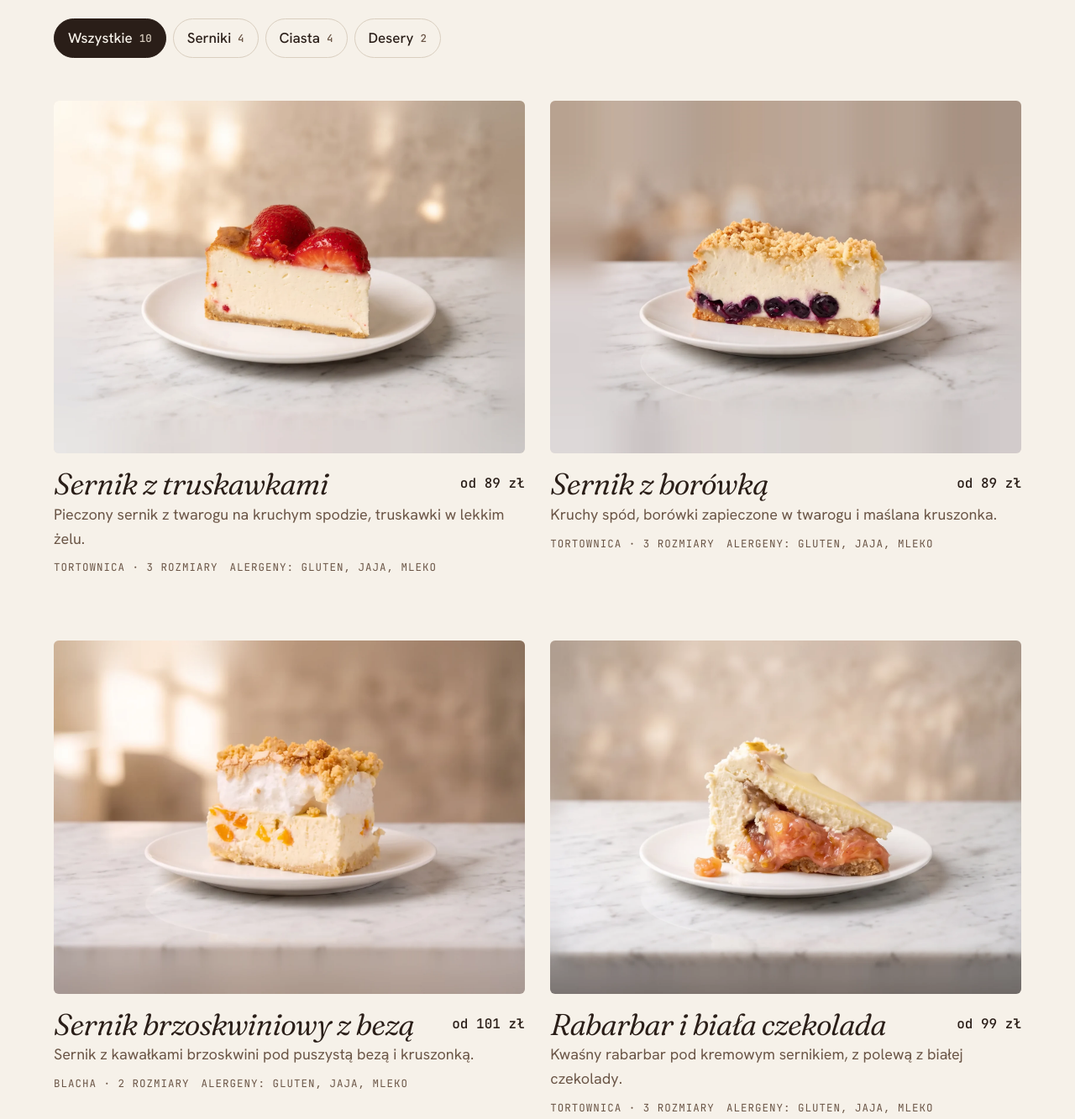
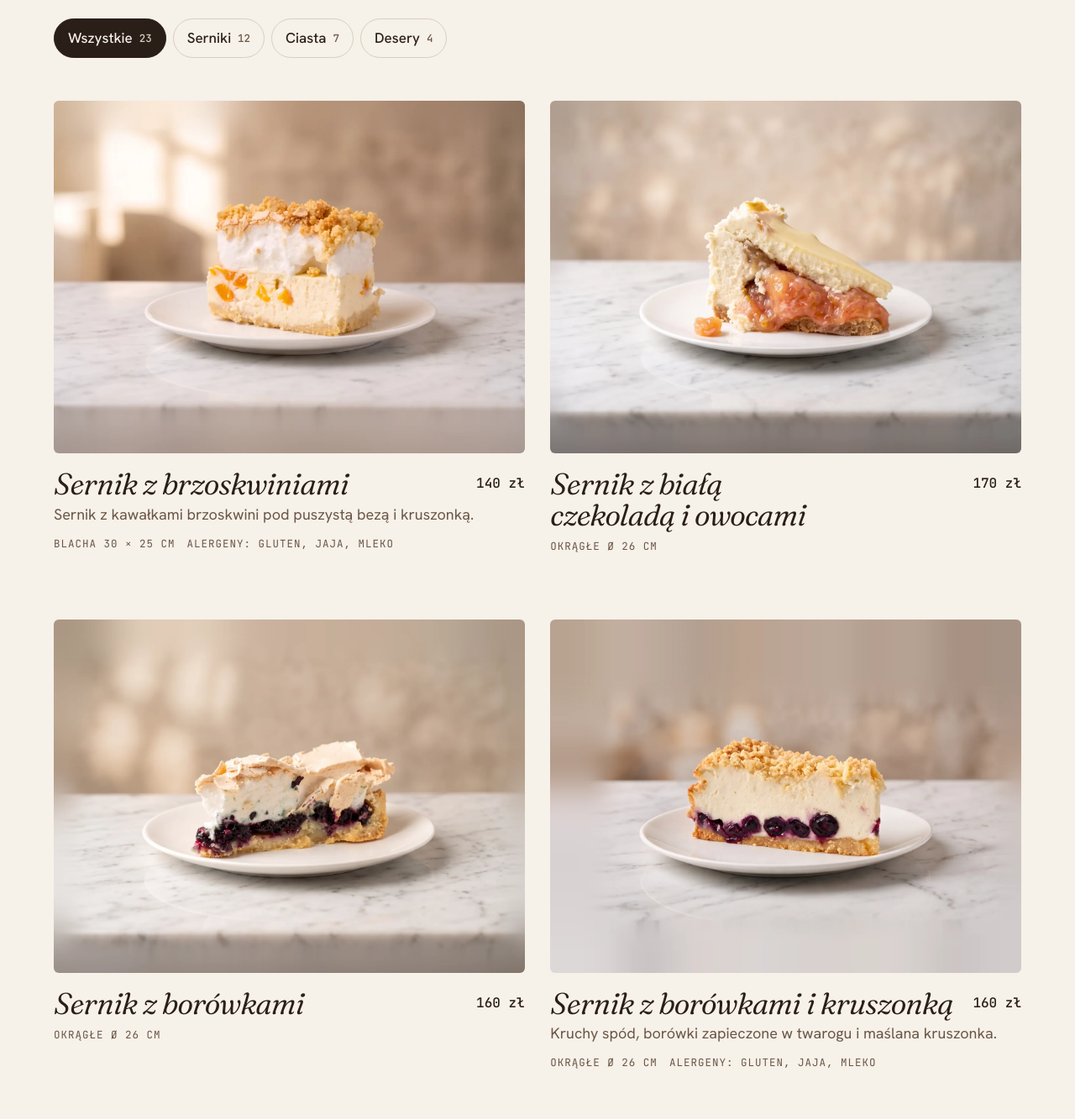
Before and after one commit to Yasiu81/kruszonka, a plain HTML site: page index.html in a window 1280 px wide. Shown: the part 3480-4813 px from the top of the page at 84% size. Drawn offline with Linux system fonts and the light colour scheme; a web font is replaced by a local one.

Commit message:
kruszonka nowa oferta

```diff
--- a/index.html
+++ b/index.html
@@ -309,6 +309,13 @@ p{margin:0}
 .sr{position:absolute;width:1px;height:1px;overflow:hidden;clip:rect(0 0 0 0);white-space:nowrap}
 .intro-strip{display:grid;grid-template-columns:1fr auto;gap:32px;align-items:end;padding-top:clamp(56px,8vw,110px)}
 @media (max-width:640px){.intro-strip{grid-template-columns:1fr}}
+/* --- brak zdjęcia / jeden rozmiar --- */
+.ci-ph{width:72px;height:72px;border-radius:6px;background:repeating-linear-gradient(135deg,#F2E9DB 0 8px,#EEE3D3 8px 9px);outline:1px dashed var(--line);outline-offset:-5px}
+.card-media{position:relative}
+.ph{position:absolute;inset:0;display:grid;place-items:center;text-align:center;padding:24px;background:repeating-linear-gradient(135deg,#F2E9DB 0 14px,#EEE3D3 14px 15px);color:var(--ink-2);outline:1.5px dashed var(--line);outline-offset:-14px}
+.ph span{font:500 15px var(--f-mono);text-transform:uppercase;letter-spacing:.08em}
+.one-size{display:flex;gap:14px;align-items:baseline;flex-wrap:wrap;border:1px solid var(--line);border-radius:10px;padding:14px 18px}
+.one-size b{font:400 22px var(--f-display)}.one-size span{color:var(--ink-2);flex:1}.one-size em{font:400 26px var(--f-display);font-style:normal}
 /* --- logo w łuku --- */
 .arch-media{background:linear-gradient(#E6DAC8,#D8CAB8)}
 .arch-media img{object-position:50% 0%}
@@ -488,29 +495,43 @@ p{margin:0}
 <script>
 (() => {
 const FORMS = {
-  tortownica: { label:'Tortownica', unit:'kawałek', sizes:[{l:'Ø 18 cm',p:'6–8 porcji',c:89},{l:'Ø 22 cm',p:'10–12 porcji',c:119},{l:'Ø 26 cm',p:'14–16 porcji',c:159}] },
-  blacha:     { label:'Blacha', unit:'kawałek', sizes:[{l:'½ blachy',p:'12 kawałków',c:95},{l:'Cała blacha',p:'24 kawałki · 25×36 cm',c:179}] },
-  pucharki:   { label:'Pucharki', unit:'pucharek', sizes:[{l:'4 pucharki',p:'po 150 g',c:56},{l:'6 pucharków',p:'po 150 g',c:82},{l:'12 pucharków',p:'po 150 g',c:156}] }
+  M: { label:'Blacha 30 × 25 cm', unit:'sztuka', sizes:[{l:'Blacha 30 × 25 cm',p:'całe ciasto'}] },
+  D: { label:'Blacha 36 × 25 cm', unit:'sztuka', sizes:[{l:'Blacha 36 × 25 cm',p:'całe ciasto'}] },
+  O: { label:'Okrągłe Ø 26 cm', unit:'sztuka', sizes:[{l:'Okrągłe Ø 26 cm',p:'całe ciasto'}] },
+  P: { label:'Deserek 115 ml', unit:'deserek', sizes:[{l:'Pojemnik 115 ml',p:'1 porcja'}] }
 };
 const FLAV = ['Słodycz','Kwasowość','Kremowość','Intensywność','Gorycz / palenie'];
 const CAKES = [
- {id:'truskawki',name:'Sernik z truskawkami',cat:'serniki',img:['sernik_truskaw'],form:'tortownica',adj:0,lead:2,line:'Pieczony sernik z twarogu na kruchym spodzie, truskawki w lekkim żelu.',layers:['Kruchy spód maślany','Sernik pieczony','Truskawki w żelu'],al:['gluten','jaja','mleko'],may:['orzechy'],n:[268,14.9,8.6,18.4,0.31],g:140,f:[3,3,4,2,1]},
- {id:'borowka',name:'Sernik z borówką',cat:'serniki',img:['sernik_borowka'],form:'tortownica',adj:0,lead:2,line:'Kruchy spód, borówki zapieczone w twarogu i maślana kruszonka.',layers:['Kruchy spód','Borówki','Sernik pieczony','Kruszonka maślana'],al:['gluten','jaja','mleko'],may:['orzechy'],n:[295,16.8,9.9,19.8,0.34],g:140,f:[3,2,4,3,1]},
- {id:'brzoskwinia',name:'Sernik brzoskwiniowy z bezą',cat:'serniki',img:['sernik_brzoskw'],form:'blacha',adj:6,lead:2,line:'Sernik z kawałkami brzoskwini pod puszystą bezą i kruszonką.',layers:['Kruchy spód','Sernik z brzoskwinią','Beza','Kruszonka'],al:['gluten','jaja','mleko'],may:['orzechy'],n:[288,13.2,7.8,23.1,0.29],g:150,f:[4,2,3,2,1]},
- {id:'rabarbar',name:'Rabarbar i biała czekolada',cat:'serniki',img:['rabarbar'],form:'tortownica',adj:10,lead:2,line:'Kwaśny rabarbar pod kremowym sernikiem, z polewą z białej czekolady.',layers:['Spód ciasteczkowy','Rabarbar duszony','Sernik','Polewa z białej czekolady'],al:['gluten','jaja','mleko'],may:['orzechy','soja'],n:[312,18.1,11.2,24.6,0.27],g:140,f:[4,4,4,3,1]},
- {id:'pszczolka',name:'Pszczółka',cat:'ciasta',img:['pszczolka2','pszczolka'],form:'blacha',adj:0,lead:2,line:'Kakaowy biszkopt, lekki mus śmietankowo-serowy i galaretka z brzoskwini.',layers:['Biszkopt kakaowy','Mus śmietankowo-serowy','Galaretka brzoskwiniowa'],al:['gluten','jaja','mleko'],may:['orzechy'],n:[236,12.4,7.6,21.2,0.18],g:130,f:[3,2,5,2,2]},
- {id:'malinowa',name:'Malinowa',cat:'ciasta',img:['malinowa'],form:'blacha',adj:4,lead:2,line:'Kruchy spód, maliny w galaretce, krem śmietankowy i chrupiąca beza.',layers:['Kruchy spód','Maliny w galaretce','Krem śmietankowy','Beza'],al:['gluten','jaja','mleko'],may:['orzechy'],n:[254,12.0,7.1,24.9,0.16],g:140,f:[4,4,3,3,1]},
- {id:'jagoda',name:'Jagoda pod bezą',cat:'ciasta',img:['sernik_jagoda'],form:'tortownica',adj:-4,lead:2,line:'Kruche ciasto, gęsta warstwa jagód i wysoka beza z przypieczonym wierzchem.',layers:['Kruche ciasto','Jagody','Beza'],al:['gluten','jaja','mleko'],may:['orzechy'],n:[279,11.4,6.8,27.3,0.21],g:140,f:[4,3,2,3,2]},
- {id:'galaretka',name:'Galaretka (witraż)',cat:'ciasta',img:['galaretka'],form:'tortownica',adj:-14,lead:1,line:'Kolorowe kostki galaretki zatopione w kremie śmietankowym.',layers:['Krem śmietankowy','Kostki galaretek owocowych'],al:['mleko'],may:[],n:[186,8.3,5.4,19.7,0.08],g:130,f:[4,2,4,2,1]},
- {id:'pannacotta',name:'Panna cotta mango–malina',cat:'desery',img:['panna_cotta'],form:'pucharki',adj:0,lead:1,line:'Waniliowa panna cotta, cienka warstwa malin i mus z mango.',layers:['Panna cotta waniliowa','Żel malinowy','Mus z mango'],al:['mleko'],may:[],n:[198,11.8,7.9,17.6,0.06],g:150,f:[3,3,5,3,1]},
- {id:'karmel',name:'Deserek karmelowy',cat:'desery',img:['deserek'],form:'pucharki',adj:0,lead:1,line:'Kruszonka z ciasteczek korzennych, krem serowy i galaretka karmelowa.',layers:['Kruszonka korzenna','Krem serowy','Galaretka karmelowa'],al:['gluten','mleko'],may:['orzechy'],n:[245,13.6,8.5,22.4,0.22],g:150,f:[4,1,4,4,2]}
+ {id:'brzoskwinia',name:'Sernik z brzoskwiniami',cat:'serniki',img:['sernik_brzoskw'],form:'M',price:140,lead:2,line:'Sernik z kawałkami brzoskwini pod puszystą bezą i kruszonką.',layers:['Kruchy spód','Sernik z brzoskwinią','Beza','Kruszonka'],al:['gluten','jaja','mleko'],may:['orzechy'],n:[288,13.2,7.8,23.1,0.29],g:150,f:[4,2,3,2,1]},
+ {id:'biala',name:'Sernik z białą czekoladą i owocami',cat:'serniki',img:['rabarbar', 'sernik_truskaw'],form:'O',price:170,lead:2},
+ {id:'jagoda',name:'Sernik z borówkami',cat:'serniki',img:['sernik_jagoda'],form:'O',price:160,lead:2},
+ {id:'borowka',name:'Sernik z borówkami i kruszonką',cat:'serniki',img:['sernik_borowka'],form:'O',price:160,lead:2,line:'Kruchy spód, borówki zapieczone w twarogu i maślana kruszonka.',layers:['Kruchy spód','Borówki','Sernik pieczony','Kruszonka maślana'],al:['gluten','jaja','mleko'],may:['orzechy'],n:[295,16.8,9.9,19.8,0.34],g:140,f:[3,2,4,3,1]},
+ {id:'pomaranczowy',name:'Sernik pomarańczowy',cat:'serniki',img:[],form:'O',price:160,lead:2},
+ {id:'baskijski_owoce',name:'Sernik baskijski z owocami lub pistacjowy',cat:'serniki',img:[],form:'O',price:180,lead:2},
+ {id:'baskijski',name:'Sernik baskijski',cat:'serniki',img:[],form:'O',price:160,lead:2},
+ {id:'krolewski',name:'Sernik królewski',cat:'serniki',img:[],form:'M',price:150,lead:2},
+ {id:'skubany',name:'Sernik skubany',cat:'serniki',img:['skubany'],form:'M',price:150,lead:2},
+ {id:'gotowany',name:'Sernik gotowany',cat:'serniki',img:[],form:'M',price:150,lead:2},
+ {id:'rosa',name:'Sernik rosa',cat:'serniki',img:['sernik_rosa'],form:'M',price:150,lead:2},
+ {id:'seromakowiec',name:'Seromakowiec',cat:'serniki',img:[],form:'M',price:150,lead:2},
+ {id:'pszczolka',name:'Pszczółka',cat:'ciasta',img:['pszczolka2', 'pszczolka'],form:'M',price:150,lead:2,line:'Kakaowy biszkopt, lekki mus śmietankowo-serowy i galaretka z brzoskwini.',layers:['Biszkopt kakaowy','Mus śmietankowo-serowy','Galaretka brzoskwiniowa'],al:['gluten','jaja','mleko'],may:['orzechy'],n:[236,12.4,7.6,21.2,0.18],g:130,f:[3,2,5,2,2]},
+ {id:'malinowa',name:'Malinowa chmurka',cat:'ciasta',img:['malinowa'],form:'M',price:170,lead:2,line:'Kruchy spód, maliny w galaretce, krem śmietankowy i chrupiąca beza.',layers:['Kruchy spód','Maliny w galaretce','Krem śmietankowy','Beza'],al:['gluten','jaja','mleko'],may:['orzechy'],n:[254,12.0,7.1,24.9,0.16],g:140,f:[4,4,3,3,1]},
+ {id:'szarlotka',name:'Szarlotka pod pierzynką',cat:'ciasta',img:['szarlotka'],form:'M',price:130,lead:2},
+ {id:'plesniak',name:'Pleśniak',cat:'ciasta',img:['plesniak'],form:'M',price:120,lead:2},
+ {id:'lesny',name:'Leśny mech',cat:'ciasta',img:[],form:'M',price:150,lead:2},
+ {id:'tarta',name:'Tarta cytrynowa',cat:'ciasta',img:[],form:'O',price:150,lead:2},
+ {id:'galaretka',name:'Galaretkowiec witraż',cat:'ciasta',img:['galaretka'],form:'O',price:100,lead:1,line:'Kolorowe kostki galaretki zatopione w kremie śmietankowym.',layers:['Krem śmietankowy','Kostki galaretek owocowych'],al:['mleko'],may:[],n:[186,8.3,5.4,19.7,0.08],g:130,f:[4,2,4,2,1]},
+ {id:'mini',name:'Deserek miniserniczek mango',cat:'desery',img:['deserek'],form:'P',price:10,lead:1},
+ {id:'pcmango',name:'Deserek panna cotta mango',cat:'desery',img:['panna_cotta'],form:'P',price:10,lead:1},
+ {id:'pctruskawka',name:'Deserek panna cotta truskawka',cat:'desery',img:[],form:'P',price:10,lead:1},
+ {id:'princessa',name:'Deserek princessa',cat:'desery',img:['princessa'],form:'P',price:10,lead:1},
 ];
 const CATS = [['wszystkie','Wszystkie'],['serniki','Serniki'],['ciasta','Ciasta'],['desery','Desery']];
 const $ = s => document.querySelector(s);
 const img = n => `img/${n}.webp`;
 const zl = v => `${v.toLocaleString('pl-PL')} zł`;
 const num = (v,d=1) => v.toLocaleString('pl-PL',{minimumFractionDigits:d,maximumFractionDigits:d});
-const price = (c,i) => FORMS[c.form].sizes[i].c + c.adj;
+const price = c => c.price;
 const leadTxt = d => d===1 ? '1 dzień' : `${d} dni`;
 const plural = (n,a,b,c) => n===1?a:(n%10>=2&&n%10<=4&&(n%100<10||n%100>=20)?b:c);
 const WD = ['nd','pn','wt','śr','cz','pt','sb'];
@@ -527,19 +548,18 @@ function renderFilters(){
 function renderGrid(){
   const list = CAKES.filter(c => filter==='wszystkie' || c.cat===filter);
   $('#grid').innerHTML = list.map((c,i) => {
-        const s = FORMS[c.form].sizes;
     return `<article class="card" tabindex="0" role="button" data-id="${c.id}" aria-label="${c.name} — otwórz kartę ciasta">
-      <div class="card-media"><img src="${img(c.img[0])}" alt="${c.name}" loading="lazy" decoding="async">
-        <div class="peek" aria-hidden="true">
+      <div class="card-media">${c.img.length?`<img src="${img(c.img[0])}" alt="${c.name}" loading="lazy" decoding="async">`:`<div class="ph"><span>Miejsce na zdjęcie</span></div>`}
+        ${c.n?`<div class="peek" aria-hidden="true">
           <div><div class="k">Energia</div><div class="v">${c.n[0]}<small>kcal</small></div></div>
           <div><div class="k">Cukry</div><div class="v">${num(c.n[3])}<small>g</small></div></div>
           <div><div class="k">Tłuszcz</div><div class="v">${num(c.n[1])}<small>g</small></div></div>
           <div class="fl">${c.f.slice(0,3).map((v,j)=>`<div class="bar">${FLAV[j]}<i style="--v:${v*20}%"></i></div>`).join('')}</div>
           <div class="al"><b>${c.al.join(' · ').toUpperCase()}</b><span>na 100 g · gotowe za ${leadTxt(c.lead)}</span></div>
-        </div>
+        </div>`:''}
       </div>
-      <div class="card-meta"><h3>${c.name}</h3><span class="price">od ${zl(price(c,0))}</span><p>${c.line}</p>
-        <div class="tags"><span class="mono">${FORMS[c.form].label} · ${s.length} ${plural(s.length,'rozmiar','rozmiary','rozmiarów')}</span><span class="mono">Alergeny: ${c.al.join(', ')}</span></div></div>
+      <div class="card-meta"><h3>${c.name}</h3><span class="price">${zl(c.price)}${c.form==='P'?' / szt.':''}</span>${c.line?`<p>${c.line}</p>`:''}
+        <div class="tags"><span class="mono">${FORMS[c.form].label}</span>${c.al?`<span class="mono">Alergeny: ${c.al.join(', ')}</span>`:''}</div></div>
     </article>`;
   }).join('');
 }
@@ -578,25 +598,25 @@ function openSheet(id){
   const per = v => v*c.g/100;
   $('#pCat').textContent = `${F.label} · ${CATS.find(x=>x[0]===c.cat)[1]}`;
   $('#pBody').innerHTML = `
-    <div><div class="p-media"><img id="pImg" src="${img(c.img[0])}" alt="${c.name}"><span class="badge360">Wideo 360° · wkrótce</span></div>
+    <div><div class="p-media">${c.img.length?`<img id="pImg" src="${img(c.img[0])}" alt="${c.name}"><span class="badge360">Wideo 360° · wkrótce</span>`:`<div class="ph" style="position:relative;aspect-ratio:4/3"><span>Miejsce na zdjęcie</span></div>`}</div>
       ${c.img.length>1?`<div class="p-thumbs">${c.img.map((n,i)=>`<button type="button" id="th-${i}" data-th="${n}" aria-pressed="${i===0}" aria-label="Zdjęcie ${i+1}"><img src="${img(n)}" alt=""></button>`).join('')}</div>`:''}</div>
-    <div><h2 class="p-name" id="pName">${c.name}</h2><p class="p-line">${c.line}</p></div>
-    <div class="blk"><h4>Rozmiar</h4><div class="sizes" id="sizes">${F.sizes.map((s,i)=>`<button class="size" type="button" id="sz-${i}" data-s="${i}" aria-pressed="${i===0}"><b>${s.l}</b><span>${s.p}</span><em>${zl(price(c,i))}</em></button>`).join('')}</div>
+    <div><h2 class="p-name" id="pName">${c.name}</h2>${c.line?`<p class="p-line">${c.line}</p>`:''}</div>
+    <div class="blk"><h4>Rozmiar i cena</h4><p class="one-size"><b>${F.sizes[0].l}</b><span>${F.sizes[0].p}</span><em>${zl(c.price)}</em></p>
       <p class="lead" style="margin-top:14px">Potrzebujemy ${leadTxt(c.lead)} · najbliższy odbiór: ${firstFree(c.lead)}</p></div>
-    <div class="blk"><h4>Warstwy, od spodu</h4><ul class="layers">${c.layers.map(l=>`<li>${l}</li>`).join('')}</ul></div>
-    <div class="blk"><h4>Profil smakowy</h4><div class="prof">${c.f.map((v,j)=>`<div class="bar">${FLAV[j]}<i style="--v:${v*20}%"></i><span>${v}/5</span></div>`).join('')}</div></div>
-    <div class="blk"><h4>Wartości odżywcze</h4>
+    ${c.layers?`<div class="blk"><h4>Warstwy, od spodu</h4><ul class="layers">${c.layers.map(l=>`<li>${l}</li>`).join('')}</ul></div>`:''}
+    ${c.f?`<div class="blk"><h4>Profil smakowy</h4><div class="prof">${c.f.map((v,j)=>`<div class="bar">${FLAV[j]}<i style="--v:${v*20}%"></i><span>${v}/5</span></div>`).join('')}</div></div>`:''}
+    ${c.n?`<div class="blk"><h4>Wartości odżywcze</h4>
       <div style="overflow-x:auto"><table class="nut"><thead><tr><th></th><th>100 g</th><th>1 ${F.unit} (${c.g} g)</th></tr></thead><tbody>
         <tr><td>Energia</td><td>${kj(c.n[0])} kJ / ${c.n[0]} kcal</td><td>${kj(per(c.n[0]))} kJ / ${Math.round(per(c.n[0]))} kcal</td></tr>
         <tr><td>Tłuszcz</td><td>${num(c.n[1])} g</td><td>${num(per(c.n[1]))} g</td></tr>
         <tr><td class="sub">w tym kwasy nasycone</td><td>${num(c.n[2])} g</td><td>${num(per(c.n[2]))} g</td></tr>
         <tr><td>Cukry</td><td>${num(c.n[3])} g</td><td>${num(per(c.n[3]))} g</td></tr>
         <tr><td>Sól</td><td>${num(c.n[4],2)} g</td><td>${num(per(c.n[4]),2)} g</td></tr>
-      </tbody></table></div></div>
-    <div class="blk"><h4>Alergeny</h4><div class="algs">${c.al.map(a=>`<span class="alg">${a}</span>`).join('')}</div>
-      ${c.may.length?`<p class="may">Może zawierać: ${c.may.join(', ')}.</p>`:''}</div>
+      </tbody></table></div></div>`:''}
+    ${c.al?`<div class="blk"><h4>Alergeny</h4><div class="algs">${c.al.map(a=>`<span class="alg">${a}</span>`).join('')}</div>
+      ${c.may.length?`<p class="may">Może zawierać: ${c.may.join(', ')}.</p>`:''}</div>`:'<div class="blk"><h4>Alergeny i skład</h4><p>Skład i alergeny uzupełnimy wkrótce.</p></div>'}
     <div class="blk"><h4>Przechowywanie</h4><p>W lodówce, 2–6°C. Najlepsze w ciągu 3 dni od odbioru.</p></div>
-    <p class="note">Ceny, skład i wartości odżywcze są przykładowe. Prawdziwe dane wyliczymy z receptur.</p>`;
+    <p class="note">Ceny i rozmiary są ustalone. Skład, alergeny i wartości odżywcze (jeśli są podane) są jeszcze przykładowe.</p>`;
   updateTotal();
   openLayer($('#sheet'));
   $('#sheet .d-body').scrollTop = 0;
@@ -607,12 +627,12 @@ $('#pBody').addEventListener('click', e => {
 });
 function updateTotal(){ $('#qty').textContent = qty; $('#pTotal').textContent = zl(price(cur,sizeI)*qty); }
 $('#qMinus').onclick = () => { qty = Math.max(1,qty-1); updateTotal(); };
-$('#qPlus').onclick = () => { qty = Math.min(9,qty+1); updateTotal(); };
+$('#qPlus').onclick = () => { qty = Math.min(cur.form==='P'?30:9,qty+1); updateTotal(); };
 $('#addBtn').onclick = () => {
   const ex = cart.find(x => x.id===cur.id && x.s===sizeI);
   ex ? ex.q += qty : cart.push({id:cur.id,s:sizeI,q:qty});
   updateCount(); closeLayer(); selDay = null; selSlot = null;
-  showToast(`Dodano: ${cur.name}, ${FORMS[cur.form].sizes[sizeI].l}`);
+  showToast(`Dodano: ${cur.name}`);
 };
 
 let toastT;
@@ -680,7 +700,7 @@ function renderCart(){
   if(selDay!==null && !['free','last'].includes(days[selDay].st)) selDay = null;
   const sum = cart.reduce((a,x)=>a+price(CAKES.find(c=>c.id===x.id),x.s)*x.q,0);
   body.innerHTML = `
-    <div style="display:grid;gap:16px">${cart.map((x,i)=>{ const c = CAKES.find(k=>k.id===x.id); return `<div class="ci"><img src="${img(c.img[0])}" alt=""><div><b>${c.name}</b><span>${FORMS[c.form].sizes[x.s].l} · ${x.q} szt.</span><br><button class="rm" type="button" data-rm="${i}">Usuń</button></div><span class="pr">${zl(price(c,x.s)*x.q)}</span></div>`; }).join('')}</div>
+    <div style="display:grid;gap:16px">${cart.map((x,i)=>{ const c = CAKES.find(k=>k.id===x.id); return `<div class="ci">${c.img.length?`<img src="${img(c.img[0])}" alt="">`:`<div class="ci-ph"></div>`}<div><b>${c.name}</b><span>${FORMS[c.form].sizes[x.s].l} · ${x.q} szt.</span><br><button class="rm" type="button" data-rm="${i}">Usuń</button></div><span class="pr">${zl(price(c,x.s)*x.q)}</span></div>`; }).join('')}</div>
     <div class="blk"><h4>Termin zamówienia i odbioru</h4>
       <div class="dates"><div><span class="mono">Data zamówienia</span><b>${WD[new Date().getDay()]}. ${dd(new Date())}</b></div><div><span class="mono">Data odbioru</span><b>${selDay!==null?`${WD[days[selDay].d.getDay()]}. ${dd(days[selDay].d)}`:'wybierz w kalendarzu'}</b></div></div>
       ${calHTML(days)}
```
Also changed, not shown: img/plesniak.webp (added), img/princessa.webp (added), img/sernik_rosa.webp (added), img/skubany.webp (added), img/szarlotka.webp (added), 1 other file.
